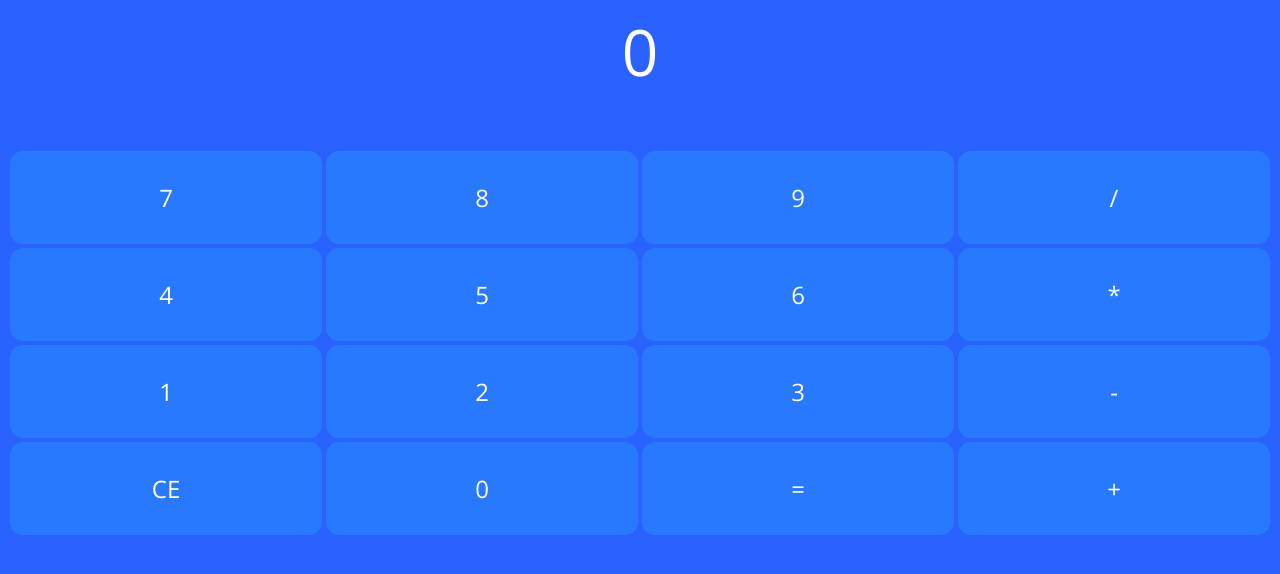
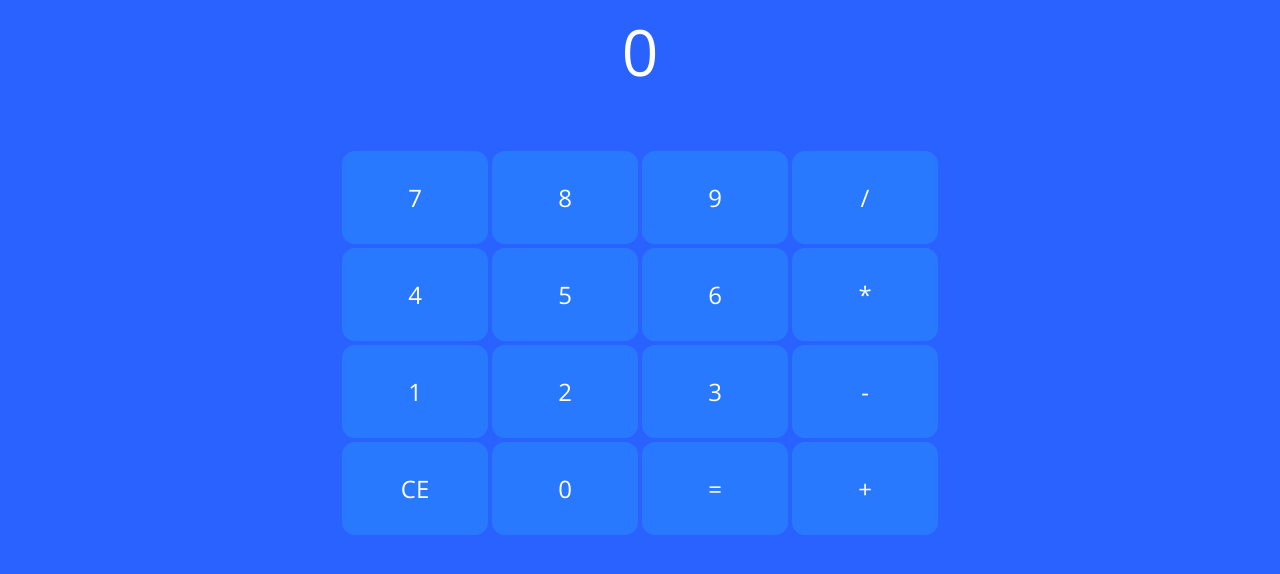
Before and after one commit to sojufrank/javascript-calculator, a plain HTML site: page index.html in a window 1280 px wide. Drawn offline with nearby package versions, Linux system fonts and the light colour scheme.

Commit message:
updated max width

```diff
--- a/style.css
+++ b/style.css
@@ -38,3 +38,8 @@ span {
 span:active {
     background-color: #90CAF9;
 }
+#button-wrapper{
+  margin-left:auto;
+  margin-right:auto;
+  max-width: 600px;
+}
```
